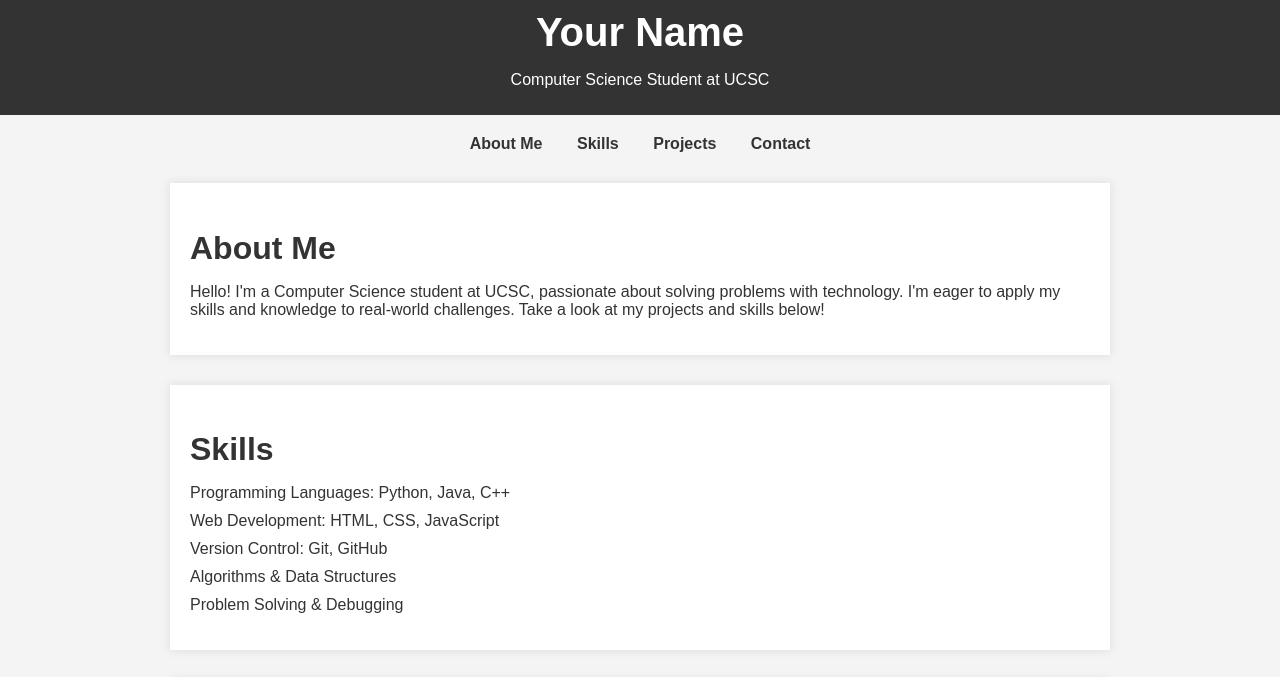
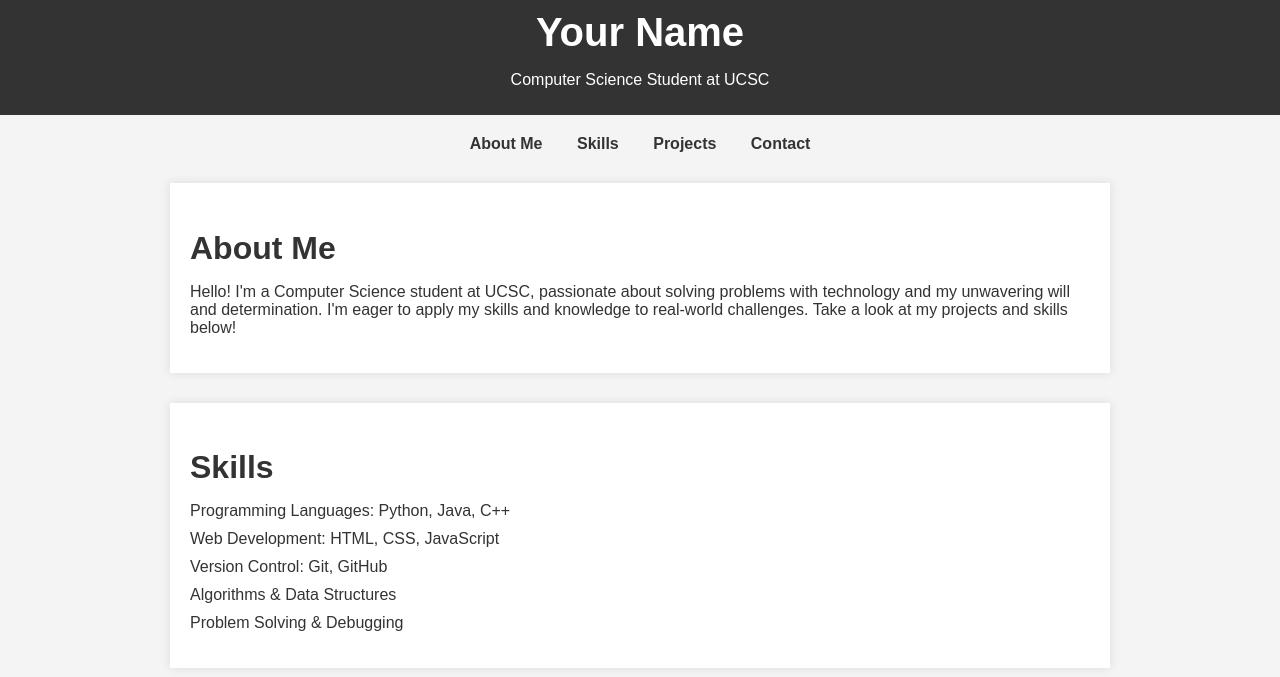
Before and after one commit to Zablon-Tesfaye/Zablon-Tesfaye.github.io, a plain HTML site: page index.html in a window 1280 px wide. Shown: the top 677 px of the page. Drawn offline with Linux system fonts and the light colour scheme.

Commit message:
Update index.html

```diff
--- a/index.html
+++ b/index.html
@@ -76,7 +76,7 @@
 
     <section id="about">
         <h2>About Me</h2>
-        <p>Hello! I'm a Computer Science student at UCSC, passionate about solving problems with technology. I'm eager to apply my skills and knowledge to real-world challenges. Take a look at my projects and skills below!</p>
+        <p>Hello! I'm a Computer Science student at UCSC, passionate about solving problems with technology and my unwavering will and determination. I'm eager to apply my skills and knowledge to real-world challenges. Take a look at my projects and skills below!</p>
     </section>
 
     <section id="skills">
```
